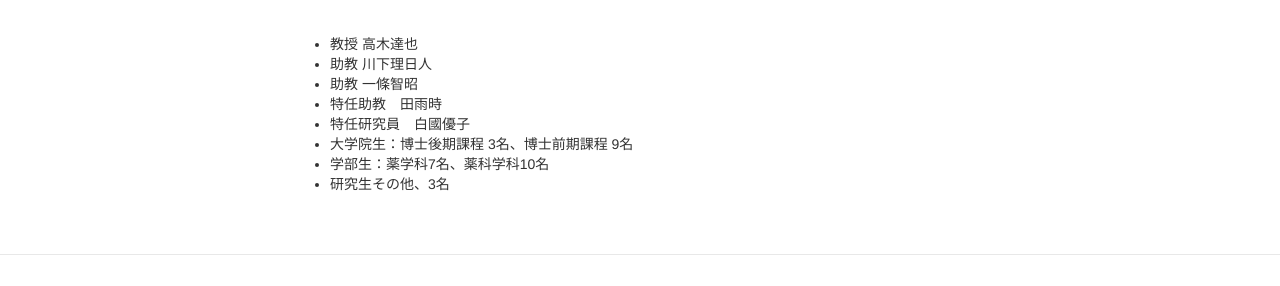
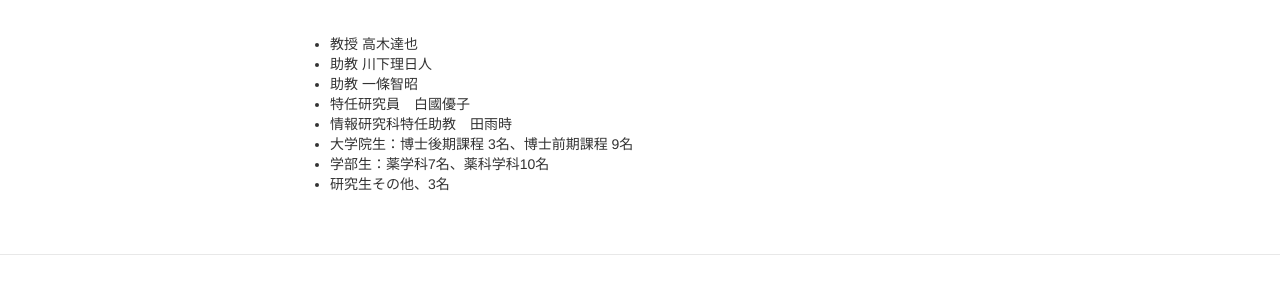
Before and after one commit to Pharmacometrics/Pharmacometrics.github.io, a Jekyll site: the page built from members.md, in a window 1280 px wide. Shown: the part 194-480 px from the top of the page. Built offline with Jekyll 4.4.1, drawn with Linux system fonts in a browser that asks for light colours; nearby versions of some CDN libraries.

Commit message:
Update members.md

```diff
--- a/members.md
+++ b/members.md
@@ -6,8 +6,8 @@ title: Members
  - 教授  高木達也
  - 助教  川下理日人
  - 助教  一條智昭
- - 特任助教　田雨時
  - 特任研究員　白國優子
+ - 情報研究科特任助教　田雨時
  - 大学院生：博士後期課程 3名、博士前期課程 9名
  - 学部生：薬学科7名、薬科学科10名
  - 研究生その他、3名
```
